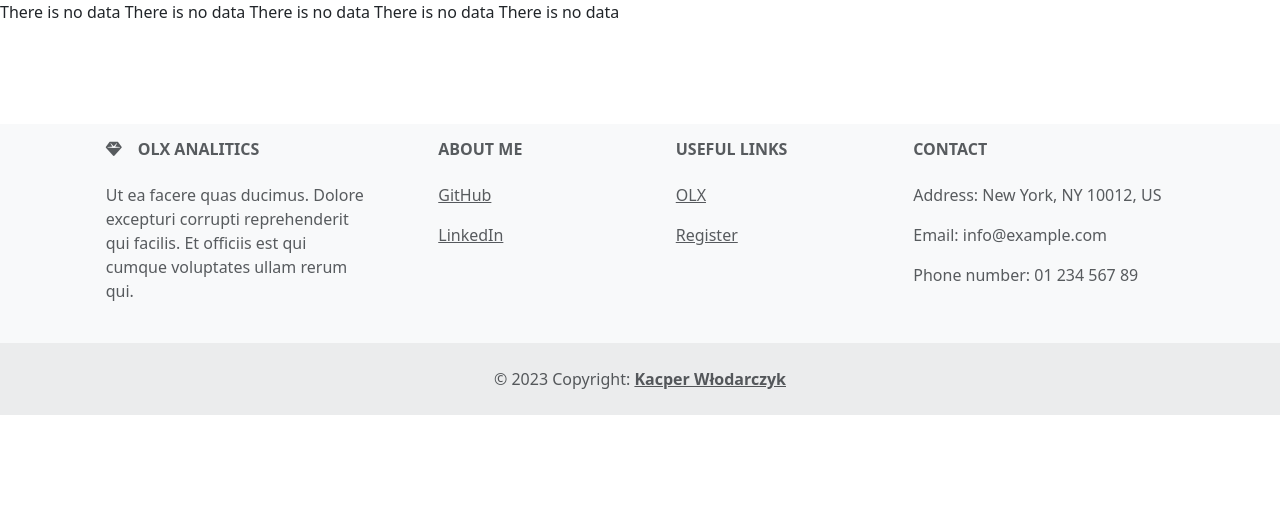
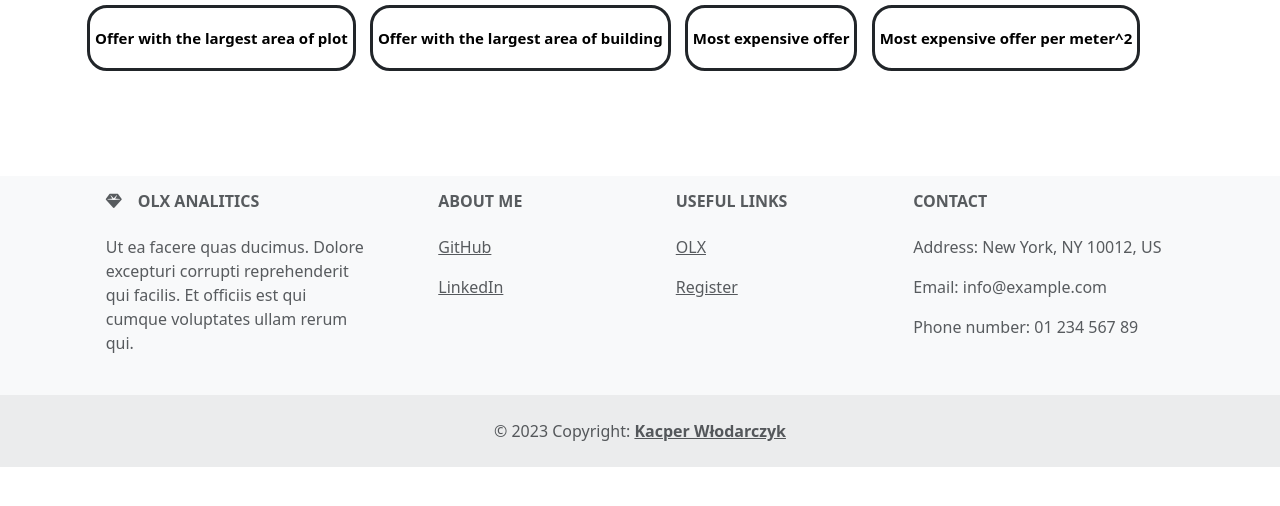
Before and after one commit to DEENUU1/OLX-Analytics, a Flask app: page /results in a window 1280 px wide. Shown: the part 66-572 px from the top of the page. Run offline with Flask 3, Linux system fonts and the light colour scheme; some libraries are stand-ins or nearby versions.

Commit message:
Style | Update style for results page |
New card to display data about average prices

Moved all buttons for collapse to the same line and added better style

```diff
--- a/web/static/css/result.css
+++ b/web/static/css/result.css
@@ -8,19 +8,20 @@
 
 .box {
     display: inline-block;
-    padding: 10px;
-    background-color: rgb(0, 171, 3);
+    padding: 5px;
     margin: 5px;
+    border-radius: 20px;
+    border-style: solid;
 }
 
-.box:hover {
+.card:hover, .box:hover {
     background-color: rgb(1, 209, 5);
 }
 
 
 .box h3 {
     font-weight: 600;
-    font-size: 20px;
+    font-size: 15px;
 }
 
 ul li {
--- a/web/templates/results.html
+++ b/web/templates/results.html
@@ -10,27 +10,75 @@
 
 {% block content %}
 
-<div class="container">
+<!-- STATISTICS -->
 {% if average_price %}
-    <div class="box">
-        <h3>Average price {{average_price}} PLN</h3>
+<div class="container py-3 h-50">
+<div class="row d-flex justify-content-center align-items-center h-50">
+  <div class="col-md-5 col-lg-6 col-xl-4">
+    <div class="card" style="border-radius: 20px; border: 4px solid;">
+      <div class="card-body p-3">
+        <div class="d-flex">
+          <h6 class="flex-grow-1">Average price</h6>
+        </div>
+        <div class="d-flex flex-column text-center mt-2 mb-2">
+          <h6 class="display-4 mb-0 font-weight-bold"> {{average_price}}</h6>
+          <span class="small" style="color: #868B94">PLN</span>
+        </div>
+      </div>
+    </div>
+  </div>
+</div>
 </div>
 {% endif %}
 {% if average_price_per_meter %}
-    <div class="box">
-        <h3>Average price per meter {{average_price_per_meter}} PLN</h3>
+<div class="container py-3 h-50">
+<div class="row d-flex justify-content-center align-items-center h-50">
+  <div class="col-md-5 col-lg-6 col-xl-4">
+    <div class="card" style="border-radius: 20px; border: 4px solid;">
+      <div class="card-body p-3">
+        <div class="d-flex">
+          <h6 class="flex-grow-1">Average price per meter</h6>
+        </div>
+        <div class="d-flex flex-column text-center mt-2 mb-2">
+          <h6 class="display-4 mb-0 font-weight-bold"> {{average_price_per_meter}}</h6>
+          <span class="small" style="color: #868B94">PLN</span>
+        </div>
+      </div>
+    </div>
+  </div>
+</div>
 </div>
 {% endif %}
-</div>
 
-
-{% if largest_area_plot %}
-<div class="container table-responsive">
+<!-- COLLAPSE BUTTONS -->
+<div class="container">
     <div class="box">
     <p>
         <a id="collapse-link" data-bs-toggle="collapse" href="#largest_area_plot" aria-expanded="false" aria-controls="collapseExample"> <h3>Offer with the largest area of plot</h3> </a>
     </p>
     </div>
+    <div class="box">
+        <p>
+            <a id="collapse-link" data-bs-toggle="collapse" href="#largest_area_building" aria-expanded="false" aria-controls="collapseExample"> <h3>Offer with the largest area of building</h3>
+            </a>
+        </p>
+    </div>
+    <div class="box">
+        <p>
+            <a id="collapse-link" data-bs-toggle="collapse" href="#most_expensive_offer" aria-expanded="false" aria-controls="collapseExample"> <h3>Most expensive offer </h3>
+            </a>
+        </p>
+    </div>
+    <div class="box">
+    <p>
+        <a id="collapse-link" data-bs-toggle="collapse" href="#most_expensive_offer_per_meter" aria-expanded="false" aria-controls="collapseExample"> <h3> Most expensive offer per meter^2 </h3>
+        </a>
+    </p>
+    </div>
+</div>
+
+{% if largest_area_plot %}
+<div class="container table-responsive">
     <div class="collapse" id="largest_area_plot">
         <div class="card card-body">
             <table class="table table-hover">
@@ -70,19 +118,11 @@
         </div>
     </div>
 </div>
-{% else %}
-There is no data
 {% endif %}
 
 
 {% if largest_area_building %}
 <div class="container table-responsive">
-    <div class="box">
-        <p>
-            <a id="collapse-link" data-bs-toggle="collapse" href="#largest_area_building" aria-expanded="false" aria-controls="collapseExample"> <h3>Offer with the largest area of building</h3>
-            </a>
-        </p>
-    </div>
     <div class="collapse" id="largest_area_building">
         <div class="card card-body">
             <table class="table table-hover">
@@ -122,18 +162,11 @@ There is no data
         </div>
     </div>
 </div>
-
 {% endif %}
 
 
 {% if most_expensive_offer %}
 <div class="container table-responsive">
-    <div class="box">
-        <p>
-            <a id="collapse-link" data-bs-toggle="collapse" href="#most_expensive_offer" aria-expanded="false" aria-controls="collapseExample"> <h3>Most expensive offer </h3>
-            </a>
-        </p>
-    </div>
     <div class="collapse" id="most_expensive_offer">
         <div class="card card-body">
             <table class="table table-hover">
@@ -173,19 +206,10 @@ There is no data
         </div>
     </div>
 </div>
-{% else %}
-There is no data
 {% endif %}
-
 
 {% if most_expensive_offer_per_meter %}
 <div class="container table-responsive">
-    <div class="box">
-    <p>
-        <a id="collapse-link" data-bs-toggle="collapse" href="#most_expensive_offer_per_meter" aria-expanded="false" aria-controls="collapseExample"> <h3> Most expensive offer per meter^2 </h3>
-        </a>
-    </p>
-    </div>
     <div class="collapse" id="most_expensive_offer_per_meter">
         <div class="card card-body">
             <table class="table table-hover">
@@ -225,8 +249,6 @@ There is no data
         </div>
     </div>
 </div>
-{% else %}
-There is no data
 {% endif %}
 
 
@@ -271,8 +293,6 @@ There is no data
     {% endfor %}
 </table>
 </div>
-{% else %}
-There is no data
 {% endif %}
 
 {% if data_list %}
@@ -315,8 +335,5 @@ There is no data
     {% endfor %}
 </table>
 </div>
-{% else %}
-There is no data
 {% endif %}
-
 {% endblock %}
```
Lines whose indentation alone changed are shown as unchanged.
